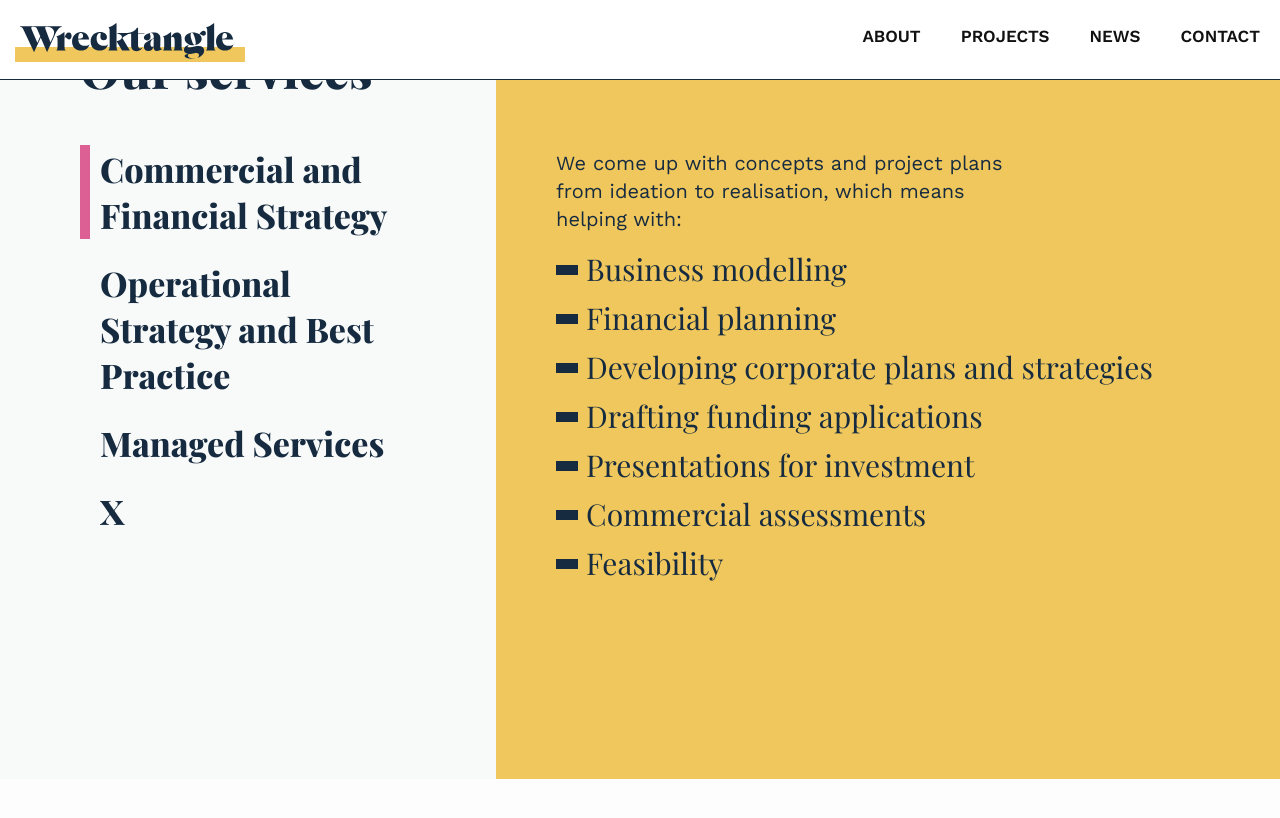
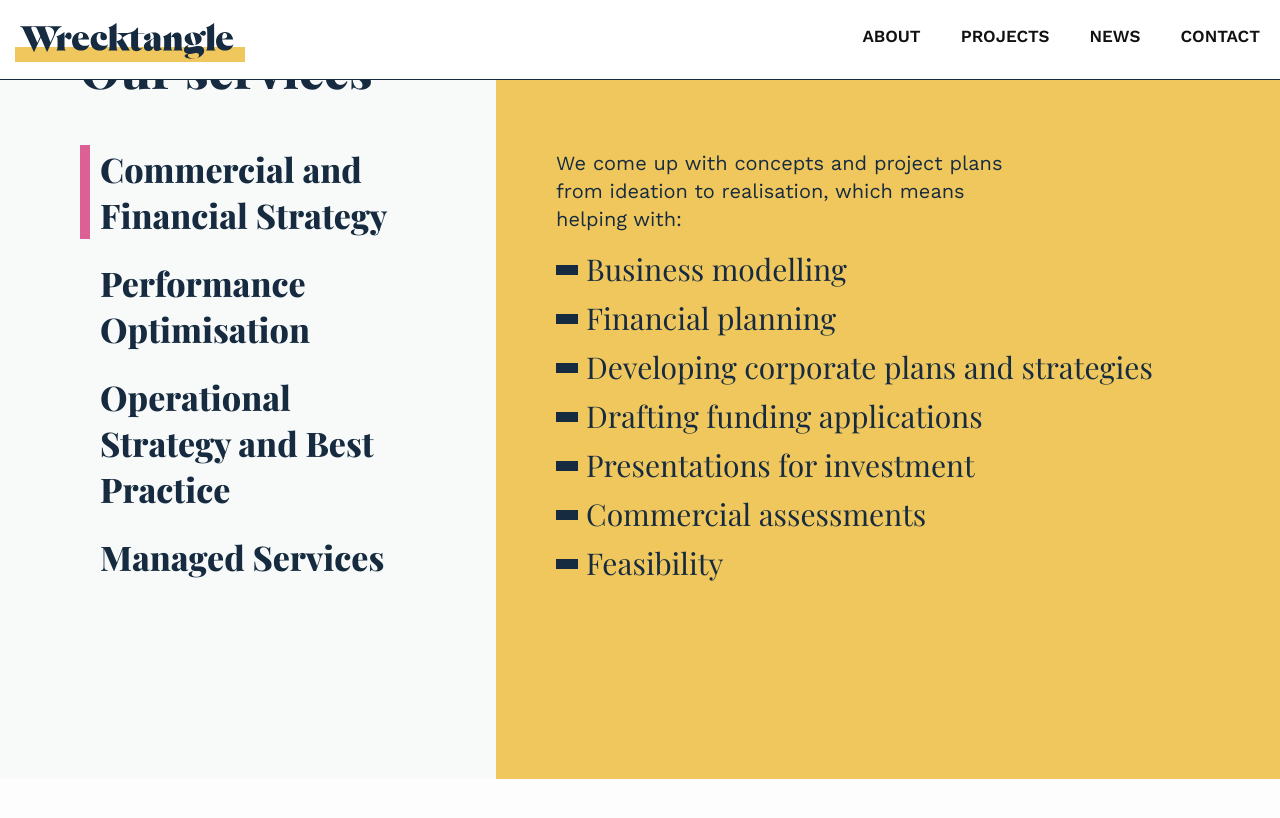
Before and after one commit to HarryFischer/wrecktangle, a Jekyll site: the page built from about.markdown, in a window 1280 px wide and 900 px high, scrolled down 2444 px. Shown: the top 818 px of the window. Built offline with Jekyll 4.4.1, drawn with Linux system fonts in a browser that asks for light colours; some of the changed lines change nothing that is shown.

Commit message:
Updated About

```diff
--- a/about.markdown
+++ b/about.markdown
@@ -82,10 +82,15 @@ services:
     which means helping with:\n* Business modelling\n* Financial planning \n* Developing
     corporate plans and strategies\n* Drafting funding applications \n* Presentations
     for investment \n* Commercial assessments\n* Feasibility\n"
+- title-text: Performance Optimisation
+  inner-text: "We seek out and develop opportunities for new experiences or improved
+    approaches through: \n* Ideation sessions\n* Market research\n* Process efficiency\n*
+    Operational management plans\n* Value for money audits\n* Resourcing models\n*
+    Tendering support  \n"
 - title-text: Operational Strategy and Best Practice
   inner-text: "We review and innovate within your operational models and business
     plans by: \n* Conducting operational reviews and assessments\n* Benchmarking\n*
-    Customer feedback\n* Governance\n* Stakeholder Engagement\n"
+    Customer feedback\n* Governance\n* Stakeholder Engagement"
 - title-text: Managed Services
   inner-text: |-
     We support your business to operate and thrive, providing:
@@ -93,8 +98,6 @@ services:
     * Accounting services
     * Board Support
     * Promotion
-- title-text: X
-  inner-text: X
 how-we-work:
 - layout: right
   image: "/uploads/image-four.jpg"
```
